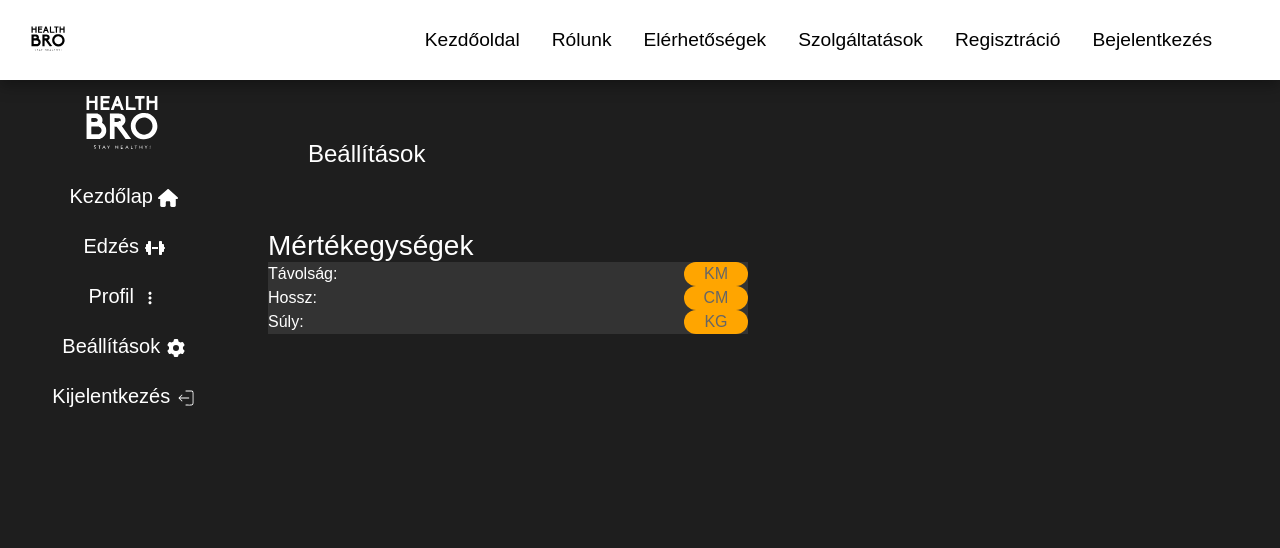
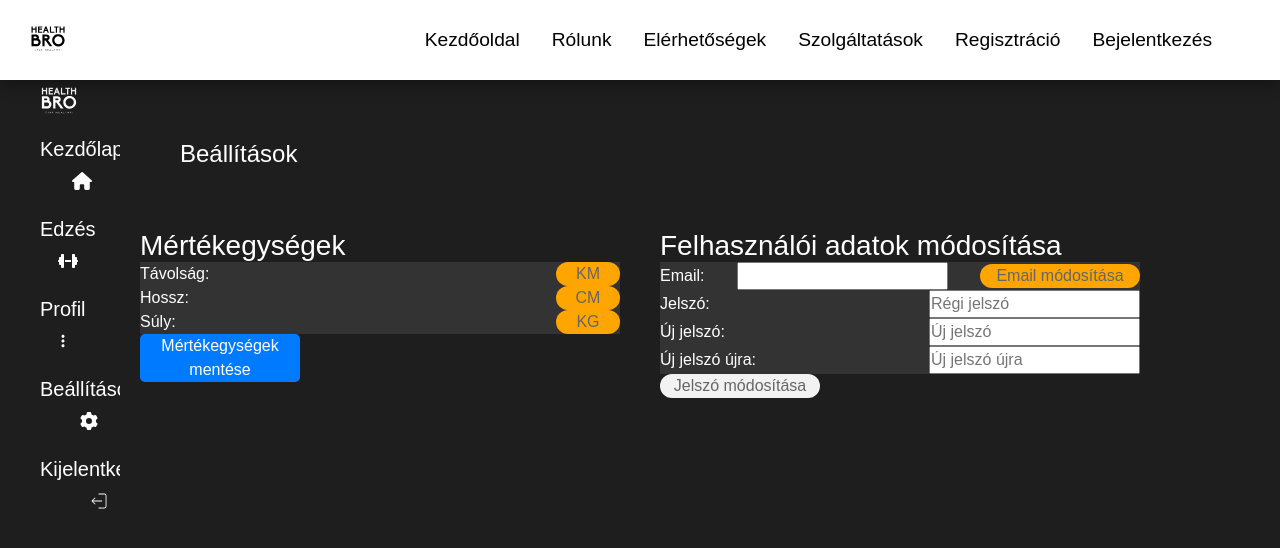
Before and after one commit to HIIMSKYDAZ/HealthBro, a React (Create React App) app: page /settings in a window 1280 px wide. Shown: the top 548 px of the page. Built offline with nearby package versions, Linux system fonts and the light colour scheme.

Commit message:
settings,pass update

```diff
--- a/src/components/pages/Settings.jsx
+++ b/src/components/pages/Settings.jsx
@@ -1,4 +1,4 @@
-import React, { useState, useEffect } from "react";
+import React, { useState } from "react";
 import { Link } from "react-router-dom";
 import "../Settings.css";
 import { CiLogout } from "react-icons/ci";
@@ -6,6 +6,8 @@ import { IoMdMore } from "react-icons/io";
 import { FaHouse } from "react-icons/fa6";
 import { FaDumbbell } from "react-icons/fa6";
 import { HiMiniCog6Tooth } from "react-icons/hi2";
+import axios from "axios"; // Make sure to import axios for API calls
+import { width } from "@fortawesome/free-brands-svg-icons/fa42Group";
 
 const Settings = () => {
   const [unitSystem, setUnitSystem] = useState({
@@ -15,9 +17,16 @@ const Settings = () => {
   });
   const [click, setClick] = useState(false);
 
+  // State for email and password change
+  const [email, setEmail] = useState("");
+  const [password, setPassword] = useState("");
+  const [newPassword, setNewPassword] = useState("");
+  const [confirmNewPassword, setConfirmNewPassword] = useState("");
+  const [error, setError] = useState("");
+  const [success, setSuccess] = useState("");
+
   const handleClick = () => setClick(!click);
   const closeMobileMenu = () => setClick(false);
-
 
   const toggleUnit = (type) => {
     setUnitSystem((prev) => ({
@@ -35,6 +44,70 @@ const Settings = () => {
           ? "CM"
           : "KG",
     }));
+  };
+
+  const handleSaveUnits = async () => {
+    try {
+      // Replace this URL with your API endpoint for saving the units
+      const response = await axios.post("http://localhost:5000/api/User/SaveUnits", {
+        units: unitSystem,
+      });
+
+      if (response.status === 200) {
+        setSuccess("A mértékegységek sikeresen elmentve!");
+      } else {
+        setError("Hiba történt a mértékegységek mentése során.");
+      }
+    } catch (error) {
+      setError("Hiba történt a mértékegységek mentése során.");
+    }
+  };
+
+  const handlePasswordChange = async (e) => {
+    e.preventDefault();
+    setError("");
+    setSuccess("");
+
+    // Basic validation
+    if (newPassword !== confirmNewPassword) {
+      setError("A két új jelszó nem egyezik!");
+      return;
+    }
+
+    try {
+      const response = await axios.post("http://localhost:5000/api/User/ChangePassword", {
+        oldPassword: password,
+        newPassword: newPassword,
+      });
+
+      if (response.status === 200) {
+        setSuccess("A jelszó sikeresen megváltozott!");
+      } else {
+        setError("Hiba történt a jelszó módosítása során.");
+      }
+    } catch (error) {
+      setError("Hiba történt a jelszó módosítása során.");
+    }
+  };
+
+  const handleEmailChange = async (e) => {
+    e.preventDefault();
+    setError("");
+    setSuccess("");
+
+    try {
+      const response = await axios.post("http://localhost:5000/api/User/ChangeEmail", {
+        email: email,
+      });
+
+      if (response.status === 200) {
+        setSuccess("Az email cím sikeresen megváltozott!");
+      } else {
+        setError("Hiba történt az email cím módosítása során.");
+      }
+    } catch (error) {
+      setError("Hiba történt az email cím módosítása során.");
+    }
   };
 
   return (
@@ -97,33 +170,84 @@ const Settings = () => {
             <h3>Mértékegységek</h3>
             <div className="setting-option">
               <span>Távolság:</span>
-              <button
-                onClick={() => toggleUnit("distance")}
-                className="unit-btn"
-              >
+              <button onClick={() => toggleUnit("distance")} className="unit-btn">
                 {unitSystem.distance}
               </button>
             </div>
             <div className="setting-option">
               <span>Hossz:</span>
-              <button
-                onClick={() => toggleUnit("length")}
-                className="unit-btn"
-              >
+              <button onClick={() => toggleUnit("length")} className="unit-btn">
                 {unitSystem.length}
               </button>
             </div>
             <div className="setting-option">
               <span>Súly:</span>
-              <button
-                onClick={() => toggleUnit("weight")}
-                className="unit-btn"
-              >
+              <button onClick={() => toggleUnit("weight")} className="unit-btn">
                 {unitSystem.weight}
               </button>
             </div>
+            <button onClick={handleSaveUnits} style={{ width: "10rem" }} className="save-units-btn">
+              Mértékegységek mentése
+            </button>
+          </div>
+
+          <div className="settings-section">
+            <h3>Felhasználói adatok módosítása</h3>
+
+            {/* Email Change */}
+            <div className="setting-option">
+              <span>Email:</span>
+              <input
+                type="email"
+                value={email}
+                onChange={(e) => setEmail(e.target.value)}
+                className="input-field"
+              />
+              <button onClick={handleEmailChange} style={{ width: "10rem" }} className="unit-btn">
+                Email módosítása
+              </button>
+            </div>
+
+            {/* Password Change */}
+            <div className="setting-option">
+              <span>Jelszó:</span>
+              <input
+                type="password"
+                value={password}
+                onChange={(e) => setPassword(e.target.value)}
+                className="input-field"
+                placeholder="Régi jelszó"
+              />
+            </div>
+            <div className="setting-option">
+              <span>Új jelszó:</span>
+              <input
+                type="password"
+                value={newPassword}
+                onChange={(e) => setNewPassword(e.target.value)}
+                className="input-field"
+                placeholder="Új jelszó"
+              />
+            </div>
+            <div className="setting-option">
+              <span>Új jelszó újra:</span>
+              <input
+                type="password"
+                value={confirmNewPassword}
+                onChange={(e) => setConfirmNewPassword(e.target.value)}
+                className="input-field"
+                placeholder="Új jelszó újra"
+              />
+            </div>
+            <button onClick={handlePasswordChange} style={{ width: "10rem" }} className="unit-btn">
+              Jelszó módosítása
+            </button>
           </div>
         </div>
+
+        {/* Error and Success Messages */}
+        {error && <div className="error-message">{error}</div>}
+        {success && <div className="success-message">{success}</div>}
       </div>
     </div>
   );
```
